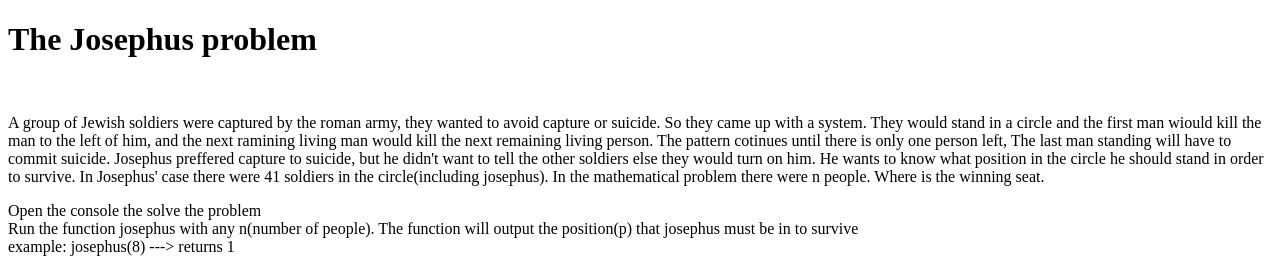
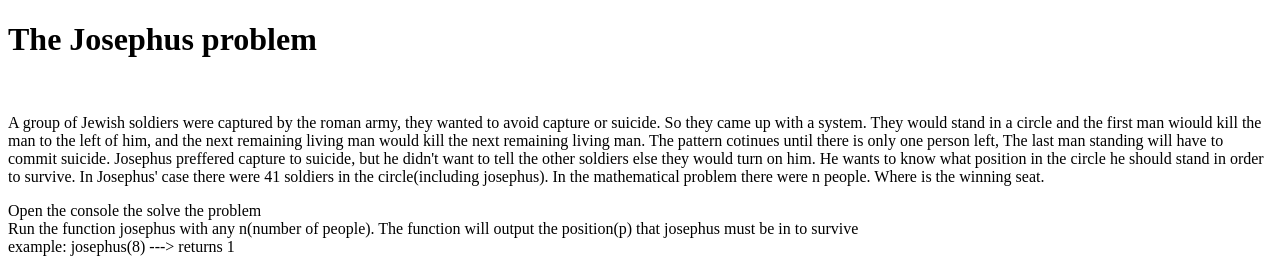
Before and after one commit to douglasmasho/josephus, a plain HTML site: page index.html in a window 1280 px wide. Shown: the top 258 px of the page. Drawn offline with Linux system fonts and the light colour scheme.

Commit message:
second commit

```diff
--- a/index.html
+++ b/index.html
@@ -10,7 +10,7 @@
 
     <p>
         A group of Jewish soldiers were captured by the roman army, they wanted to avoid capture or suicide. So they came up with a system. They would stand in a circle
-        and the first man wiould kill the man to the left of him, and the next ramining living man would kill the next remaining living person. The pattern cotinues until there is only one person left,
+        and the first man wiould kill the man to the left of him, and the next remaining living man would kill the next remaining living man. The pattern cotinues until there is only one person left,
         The last man standing will have to commit suicide. Josephus preffered capture to suicide, but he didn't want to tell the other soldiers else they would turn on him. He wants to know what position in the circle he should
         stand in order to survive. In Josephus' case there were 41 soldiers in the circle(including josephus). In the mathematical problem there were n people. Where is the winning seat.
     </p>
```
